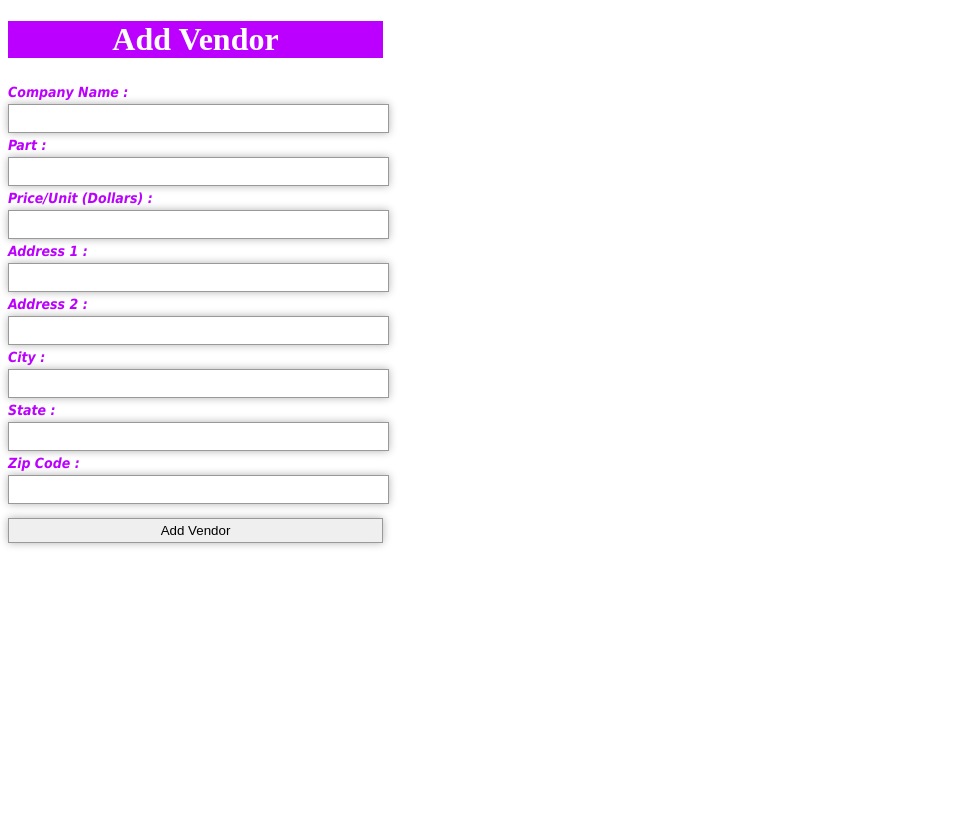
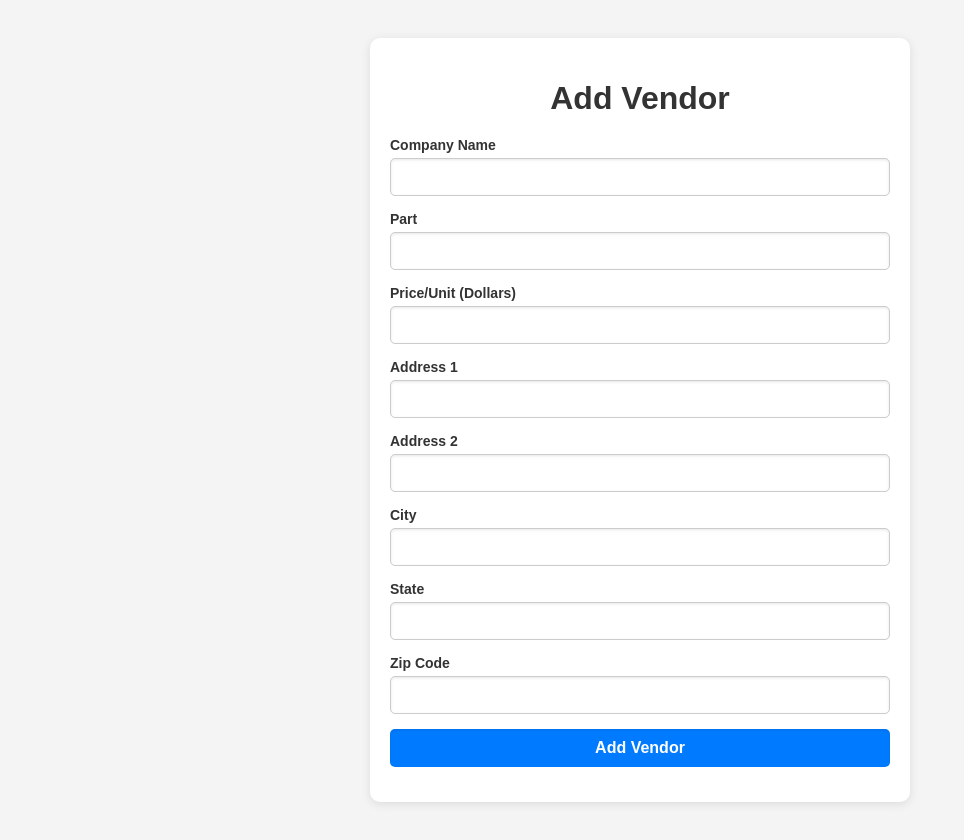
Before and after one commit to Aayush-99/TE566-Final-Project, a Flask app: page /add-vendor in a window 1280 px wide. Shown: the whole page, without its empty margins (0-964 px from the left). Before the commit the page ends 547 px from the top, so only its background shows below. Run offline with Flask 3, Linux system fonts and the light colour scheme.

Commit message:
Update UI

```diff
--- a/templates/add_vendor.html
+++ b/templates/add_vendor.html
@@ -2,72 +2,126 @@
 <html lang="en">
 <head>
     <meta charset="UTF-8">
-    <title>Title</title>
+    <title>Add Vendor</title>
     <style>
-        h1 {
-            background-color: #bb00ff;
-        color: white;
-            width: 375px;
-            text-align: center;
+        /* General Styling */
+        body {
+            font-family: Arial, Helvetica, sans-serif;
+            background-color: #f4f4f4;
+            padding: 20px;
+            display: flex;
+            justify-content: center;
+            align-items: center;
+            min-height: 100vh;
+            margin: 0;
         }
-    table {
-        border-collapse: collapse;
+
+        /* Container */
+        .form-container {
+            background-color: #ffffff;
+            padding: 20px;
+            border-radius: 10px;
+            box-shadow: 0 2px 10px rgba(0, 0, 0, 0.1);
+            max-width: 500px;
             width: 100%;
         }
 
-    th, td {
-        text-align: left;
-        padding: 8px;
+        /* Header Styling */
+        h1 {
+            color: #333;
+            text-align: center;
+            margin-bottom: 20px;
+            font-size: 32px; /* Match the "Add Customer" and "Add Employee" title size */
+            font-weight: bold;
         }
 
-    tr:nth-child(even){background-color: #ba03fc}
+        /* Form Styling */
+        form {
+            display: flex;
+            flex-direction: column;
+        }
 
-    th {
-        background-color: #4CAF50;
+        label {
+            font-size: 14px;
+            color: #333;
+            margin-bottom: 5px;
+            font-weight: bold;
+        }
+
+        input[type="text"],
+        input[type="submit"] {
+            width: 100%;
+            padding: 10px;
+            margin-bottom: 15px;
+            border: 1px solid #ccc;
+            border-radius: 5px;
+            box-shadow: inset 0 1px 3px rgba(0, 0, 0, 0.1);
+            font-size: 14px;
+            box-sizing: border-box;
+        }
+
+        input[type="text"]:focus {
+            border-color: #007bff;
+            outline: none;
+            box-shadow: 0 0 5px rgba(0, 123, 255, 0.5);
+        }
+
+        /* Button Styling */
+        input[type="submit"] {
+            background-color: #007bff;
             color: white;
+            cursor: pointer;
+            transition: background-color 0.3s ease;
+            font-size: 16px;
+            font-weight: bold;
+            border: none;
         }
-    form {
-  font-family: Tahoma, Geneva, sans-serif;
-  font-size: 14px;
-  font-style: italic;
-  line-height: 24px;
-  font-weight: bold;
-  color: #bb00ff;
-  text-decoration: none;
-}
-    input {
-  width: 375px;
-  display: block;
-  border: 1px solid #999;
-  height: 25px;
-  box-shadow: 0px 0px 8px rgba(0, 0, 0, 0.3);
+
+        input[type="submit"]:hover {
+            background-color: #0056b3;
         }
     </style>
 </head>
 <body>
+    <div class="form-container">
         <h1>Add Vendor</h1>
-<form method=post>
-  <dl>
-    {{ form.companyname.label }} : {{ form.companyname()|safe }}
-    {{ form.part.label }} : {{ form.part()|safe }}
-    {{ form.price_per_unit.label }} : {{ form.price_per_unit()|safe }}
-    {{ form.address1.label }} : {{ form.address1()|safe }}
-    {{ form.address2.label }} : {{ form.address2()|safe }}
-    {{ form.city.label }} : {{ form.city()|safe }}
-    {{ form.state.label }} : {{ form.state()|safe }}
-    {{ form.zipcode.label }} : {{ form.zipcode()|safe }}
-  </dl>
-  <p><input type=submit value="Add Vendor">
+        <form method="post">
+            <label for="companyname">{{ form.companyname.label }}</label>
+            {{ form.companyname(class="input-field")|safe }}
+
+            <label for="part">{{ form.part.label }}</label>
+            {{ form.part(class="input-field")|safe }}
+
+            <label for="price_per_unit">{{ form.price_per_unit.label }}</label>
+            {{ form.price_per_unit(class="input-field")|safe }}
+
+            <label for="address1">{{ form.address1.label }}</label>
+            {{ form.address1(class="input-field")|safe }}
+
+            <label for="address2">{{ form.address2.label }}</label>
+            {{ form.address2(class="input-field")|safe }}
+
+            <label for="city">{{ form.city.label }}</label>
+            {{ form.city(class="input-field")|safe }}
+
+            <label for="state">{{ form.state.label }}</label>
+            {{ form.state(class="input-field")|safe }}
+
+            <label for="zipcode">{{ form.zipcode.label }}</label>
+            {{ form.zipcode(class="input-field")|safe }}
+
+            <input type="submit" value="Add Vendor">
         </form>
+
         {% with messages = get_flashed_messages() %}
           {% if messages %}
-    <ul class=flashes>
+            <ul class="flashes">
             {% for message in messages %}
               <li>{{ message }}</li>
             {% endfor %}
             </ul>
           {% endif %}
         {% endwith %}
-{% block body %}{% endblock %}
+    </div>
 </body>
 </html>
```
Also changed, not shown: templates/add_customer.html (+100 -44 lines), templates/add_employee.html (+6 -4 lines). Lines whose indentation alone changed are shown as unchanged.
